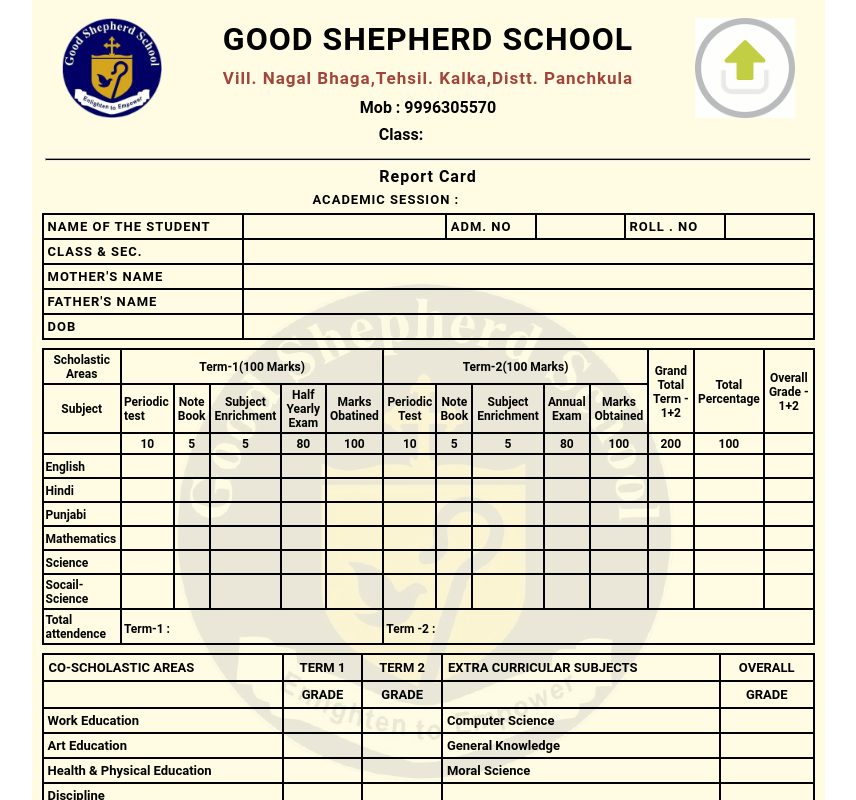
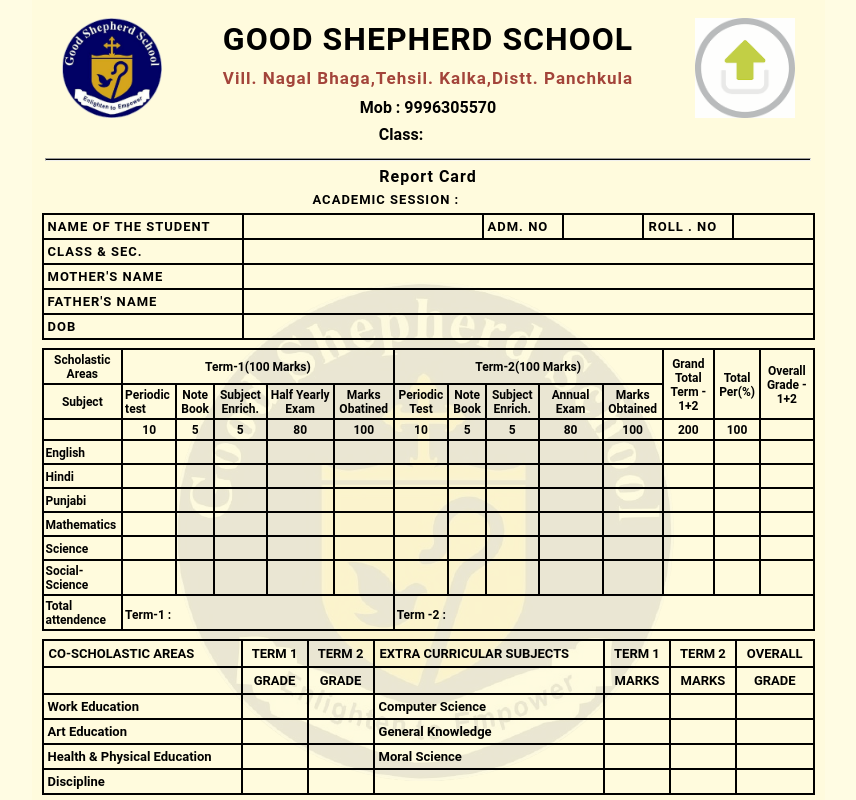
Before and after one commit to vijaykumar1998210/Gsschool, a React (Create React App) app: page / in a window 1280 px wide. Shown: the top 800 px of the page, without its empty margins (212-1068 px from the left). Built offline with nearby package versions, Linux system fonts and the light colour scheme.

Commit message:
3rd attempt

```diff
--- a/src/App.css
+++ b/src/App.css
@@ -7,6 +7,8 @@
   display: flex;
   align-items: center;
   justify-content: center;
+  background-color: rgba(255, 252, 220, 0.8);
+
 }
 .App {
   background-color: rgba(255, 252, 220, 0.8);
--- a/src/Table2.js
+++ b/src/Table2.js
@@ -10,7 +10,7 @@
           <th colSpan="5" className="w5">term-1(100 marks)</th>
           <th colSpan="5" className="w5">term-2(100 marks)</th>
           <th rowSpan="2" className="w4">grand total Term - 1+2</th>
-          <th rowSpan="2" className="w4">Total Percentage</th>
+          <th rowSpan="2" className="w4">Total Per(%)</th>
           <th rowSpan="2" className="w4"> Overall grade - 1+2</th>
         </tr>
         <tr>
@@ -18,12 +18,12 @@
           <th className="w4">subject</th>
           <th>Periodic test</th>
           <th className="w4">Note Book</th>
-          <th className="w4">Subject Enrichment</th>
+          <th className="w4">Subject Enrich.</th>
           <th className="w4">half yearly exam</th>
           <th className="w4">marks obatined</th>
           <th className="w4">periodic test</th>
           <th className="w4">note book</th>
-          <th className="w4">Subject Enrichment</th>
+          <th className="w4">Subject Enrich.</th>
           <th className="w4">Annual exam</th>
           <th className="w4">Marks obtained</th>
         </tr>
@@ -49,12 +49,12 @@
           <td className="head1_color"><input className="input_field2" type="text"/></td>
           <td className="head1_color"><input className="input_field2" type="text"/></td>
           <td className="head1_color"><input className="input_field2" type="text"/></td>
-          <td className="head1_color"><input className="input_field9" type="text"/></td>
+          <td className="head1_color"><input className="input_field9 input_field11" type="text"/></td>
           <td className="head1_color"><input className="input_field2" type="text"/></td>
           <td className="head1_color"><input className="input_field2" type="text"/></td>
           <td className="head1_color"><input className="input_field2" type="text"/></td>
           <td className="head1_color"><input className="input_field2" type="text"/></td>
-          <td className="head1_color"><input className="input_field9" type="text"/></td>
+          <td className="head1_color"><input className="input_field9 input_field11" type="text"/></td>
           <td className="head1_color"><input className="input_field2" type="text"/></td>
           <td className="head1_color"><input className="input_field10" type="text"/></td>
           <td className="head1_color"><input className="input_field2" type="text"/></td>
@@ -66,12 +66,12 @@
           <td className="head1_color"><input className="input_field2" type="text"/></td>
           <td className="head1_color"><input className="input_field2" type="text"/></td>
           <td className="head1_color"><input className="input_field2" type="text"/></td>
-          <td className="head1_color"><input className="input_field9" type="text"/></td>
+          <td className="head1_color"><input className="input_field9 input_field11" type="text"/></td>
           <td className="head1_color"><input className="input_field2" type="text"/></td>
           <td className="head1_color"><input className="input_field2" type="text"/></td>
           <td className="head1_color"><input className="input_field2" type="text"/></td>
           <td className="head1_color"><input className="input_field2" type="text"/></td>
-          <td className="head1_color"><input className="input_field9" type="text"/></td>
+          <td className="head1_color"><input className="input_field9 input_field11" type="text"/></td>
           <td className="head1_color"><input className="input_field2" type="text"/></td>
           <td className="head1_color"><input className="input_field10" type="text"/></td>
           <td className="head1_color"><input className="input_field2" type="text"/></td>
@@ -83,12 +83,12 @@
           <td className="head1_color"><input className="input_field2" type="text"/></td>
           <td className="head1_color"><input className="input_field2" type="text"/></td>
           <td className="head1_color"><input className="input_field2" type="text"/></td>
-          <td className="head1_color"><input className="input_field9" type="text"/></td>
+          <td className="head1_color"><input className="input_field9 input_field11" type="text"/></td>
           <td className="head1_color"><input className="input_field2" type="text"/></td>
           <td className="head1_color"><input className="input_field2" type="text"/></td>
           <td className="head1_color"><input className="input_field2" type="text"/></td>
           <td className="head1_color"><input className="input_field2" type="text"/></td>
-          <td className="head1_color"><input className="input_field9" type="text"/></td>
+          <td className="head1_color"><input className="input_field9 input_field11" type="text"/></td>
           <td className="head1_color"><input className="input_field2" type="text"/></td>
           <td className="head1_color"><input className="input_field10" type="text"/></td>
           <td className="head1_color"><input className="input_field2" type="text"/></td>
@@ -100,12 +100,12 @@
           <td className="head1_color"><input className="input_field2" type="text"/></td>
           <td className="head1_color"><input className="input_field2" type="text"/></td>
           <td className="head1_color"><input className="input_field2" type="text"/></td>
-          <td className="head1_color"><input className="input_field9" type="text"/></td>
+          <td className="head1_color"><input className="input_field9 input_field11" type="text"/></td>
           <td className="head1_color"><input className="input_field2" type="text"/></td>
           <td className="head1_color"><input className="input_field2" type="text"/></td>
           <td className="head1_color"><input className="input_field2" type="text"/></td>
           <td className="head1_color"><input className="input_field2" type="text"/></td>
-          <td className="head1_color"><input className="input_field9" type="text"/></td>
+          <td className="head1_color"><input className="input_field9 input_field11" type="text"/></td>
           <td className="head1_color"><input className="input_field2" type="text"/></td>
           <td className="head1_color"><input className="input_field10" type="text"/></td>
           <td className="head1_color"><input className="input_field2" type="text"/></td>
@@ -117,12 +117,12 @@
           <td className="head1_color"><input className="input_field2" type="text"/></td>
           <td className="head1_color"><input className="input_field2" type="text"/></td>
           <td className="head1_color"><input className="input_field2" type="text"/></td>
-          <td className="head1_color"><input className="input_field9" type="text"/></td>
+          <td className="head1_color"><input className="input_field9 input_field11" type="text"/></td>
           <td className="head1_color"><input className="input_field2" type="text"/></td>
           <td className="head1_color"><input className="input_field2" type="text"/></td>
           <td className="head1_color"><input className="input_field2" type="text"/></td>
           <td className="head1_color"><input className="input_field2" type="text"/></td>
-          <td className="head1_color"><input className="input_field9" type="text"/></td>
+          <td className="head1_color"><input className="input_field9 input_field11" type="text"/></td>
           <td className="head1_color"><input className="input_field2" type="text"/></td>
           <td className="head1_color"><input className="input_field10" type="text"/></td>
           <td className="head1_color"><input className="input_field2" type="text"/></td>
@@ -130,16 +130,16 @@
 
         </tr>
         <tr>
-          <td className="w3">socail-science</td>
+          <td className="w3">social-science</td>
           <td className="head1_color"><input className="input_field2" type="text"/></td>
           <td className="head1_color"><input className="input_field2" type="text"/></td>
           <td className="head1_color"><input className="input_field2" type="text"/></td>
-          <td className="head1_color"><input className="input_field9" type="text"/></td>
+          <td className="head1_color"><input className="input_field9 input_field11" type="text"/></td>
           <td className="head1_color"><input className="input_field2" type="text"/></td>
           <td className="head1_color"><input className="input_field2" type="text"/></td>
           <td className="head1_color"><input className="input_field2" type="text"/></td>
           <td className="head1_color"><input className="input_field2" type="text"/></td>
-          <td className="head1_color"><input className="input_field9" type="text"/></td>
+          <td className="head1_color"><input className="input_field9 input_field11" type="text"/></td>
           <td className="head1_color"><input className="input_field2" type="text"/></td>
           <td className="head1_color"><input className="input_field10" type="text"/></td>
           <td className="head1_color"><input className="input_field2" type="text"/></td>
--- a/src/Table3.js
+++ b/src/Table3.js
@@ -10,6 +10,8 @@
           <th className="t3">TERM 1</th>
           <th className="t3">TERM 2</th>
           <th>EXTRA CURRICULAR SUBJECTS</th>
+          <th className="t3">TERM 1</th>
+          <th className="t3">TERM 2</th>
           <th className="t3">OVERALL</th>
         </tr>
         <tr>
@@ -17,34 +19,44 @@
           <th className="t3">GRADE</th>
           <th className="t3">GRADE</th>
           <th></th>
+          <th className="t3">MARKS</th>
+          <th className="t3">MARKS</th>
           <th className="t3">GRADE</th>
         </tr>
         <tr>
             <td>Work Education</td>
-            <td className="t3"><input className="input_field2" type="text"/></td>
-            <td className="t3"><input className="input_field2" type="text"/></td>
+            <td className="t3"><input className="input_field12" type="text"/></td>
+            <td className="t3"><input className="input_field12" type="text"/></td>
             <td>Computer Science</td>
-            <td className="t3"><input className="input_field2" type="text"/></td>
+            <td className="t3"><input className="input_field12" type="text"/></td>
+            <td className="t3"><input className="input_field12" type="text"/></td>
+            <td className="t3"><input className="input_field12" type="text"/></td>
         </tr>
         <tr>
             <td>Art Education</td>
-            <td className="t3"><input className="input_field2" type="text"/></td>
-            <td className="t3"><input className="input_field2" type="text"/></td>
+            <td className="t3"><input className="input_field12" type="text"/></td>
+            <td className="t3"><input className="input_field12" type="text"/></td>
             <td>General Knowledge</td>
-            <td className="t3"><input className="input_field2" type="text"/></td>
+            <td className="t3"><input className="input_field12" type="text"/></td>
+            <td className="t3"><input className="input_field12" type="text"/></td>
+            <td className="t3"><input className="input_field12" type="text"/></td>
         </tr>
         <tr>
             <td>Health & Physical Education</td>
-            <td className="t3"><input className="input_field2" type="text"/></td>
-            <td className="t3"><input className="input_field2" type="text"/></td>
+            <td className="t3"><input className="input_field12" type="text"/></td>
+            <td className="t3"><input className="input_field12" type="text"/></td>
             <td>Moral Science</td>
-            <td className="t3"><input className="input_field2" type="text"/></td>
+            <td className="t3"><input className="input_field12" type="text"/></td>
+            <td className="t3"><input className="input_field12" type="text"/></td>
+            <td className="t3"><input className="input_field12" type="text"/></td>
         </tr>
         <tr>
             <td>Discipline</td>
-            <td className="t3"><input className="input_field2" type="text"/></td>
-            <td className="t3"><input className="input_field2" type="text"/></td>
+            <td className="t3"><input className="input_field12" type="text"/></td>
+            <td className="t3"><input className="input_field12" type="text"/></td>
             <td></td>
+            <td className="t3"></td>
+            <td className="t3"></td>
             <td className="t3"></td>
         </tr>
       </table>
--- a/src/table1.css
+++ b/src/table1.css
@@ -67,7 +67,7 @@
   background: transparent;
   border: none;
   outline: none;
-  width: 150px;
+  width: 200px;
   font-weight: 600;
 }
 .input_field1 {
--- a/src/table2.css
+++ b/src/table2.css
@@ -99,3 +99,8 @@
   padding-left: 2px;
   padding-top: 3px;
 }
+.input_field11{
+
+  width: 56px;
+  padding-left: 16px;
+}
--- a/src/table3.css
+++ b/src/table3.css
@@ -32,3 +32,15 @@
   .table3 td{
     font-weight: 600;
   }
+  .input_field12{
+    background: transparent;
+  border: none;
+  outline: none;
+  width: 45px;
+  font-weight: 600;
+  font-size: 12px;
+  letter-spacing: 1px;
+  padding-left: 2px;
+
+
+  }
```
